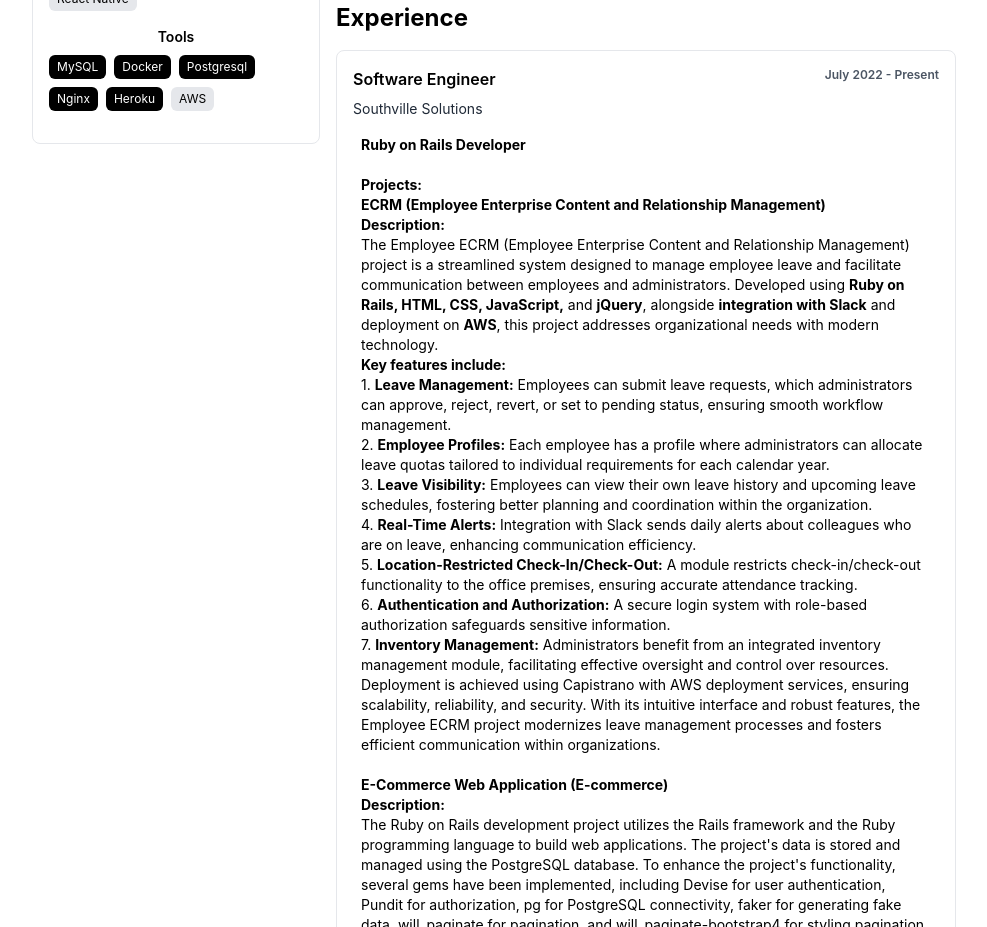
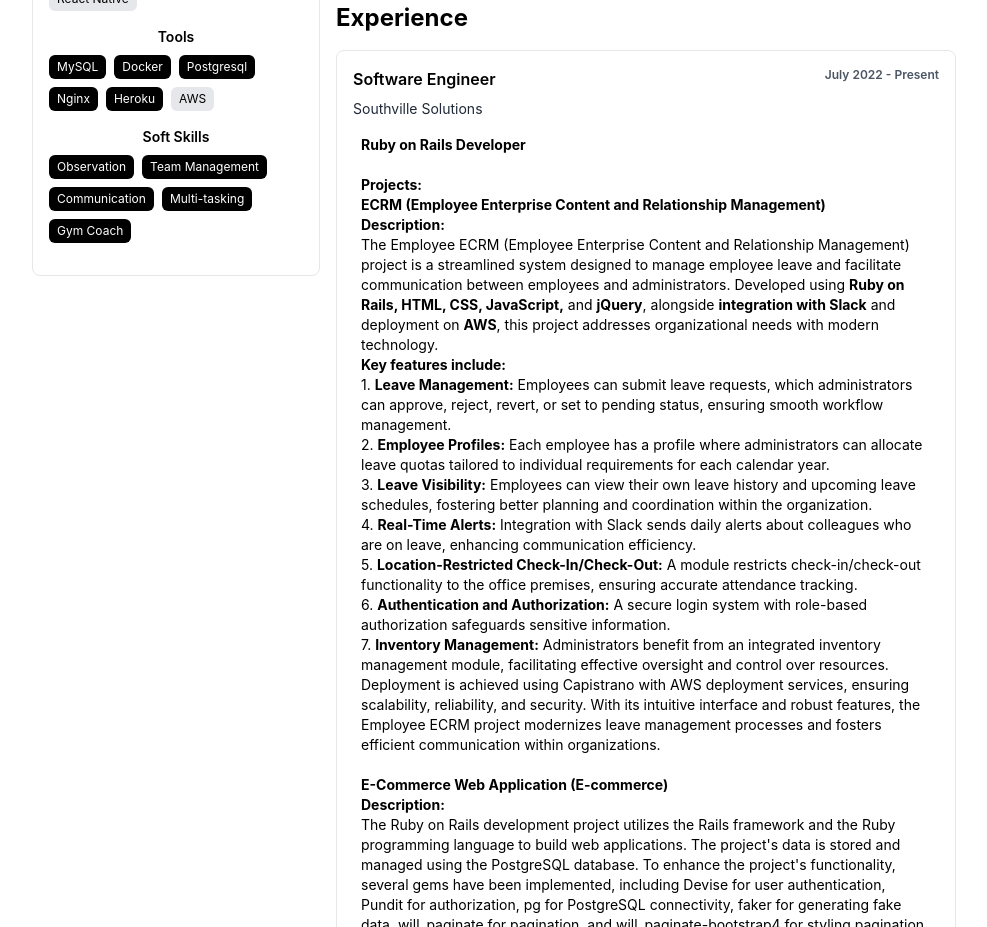
Before and after one commit to yaibrahim/github-clone-react, a React (Create React App) app: page / in a window 1280 px wide. Shown: the part 820-1747 px from the top of the page, without its empty margins (154-1141 px from the left). Built offline with nearby package versions, Linux system fonts and the light colour scheme.

Commit message:
added new skills

```diff
--- a/src/components/skills/Skills.js
+++ b/src/components/skills/Skills.js
@@ -33,9 +33,18 @@ const Skills = () => {
                 { name: 'Heroku', highlighted: true },
                 { name: 'AWS', highlighted: false }
             ]
+        },
+        {
+            category: 'Soft Skills',
+            skills: [
+                { name: 'Observation', highlighted: true },
+                { name: 'Team Management', highlighted: true },
+                { name: 'Communication', highlighted: true },
+                { name: 'Multi-tasking', highlighted: true },
+                { name: 'Gym Coach', highlighted: true }
+            ]
         }
     ];
-    //secret_eSTrwBU7YQs1thGUishThAN77z9Y6Wewy9NQqvyQdXe
     return (
         <div className="p-4 sm:p-2 md:p-2">
             {skillsData.map((categoryData, index) => (
```
